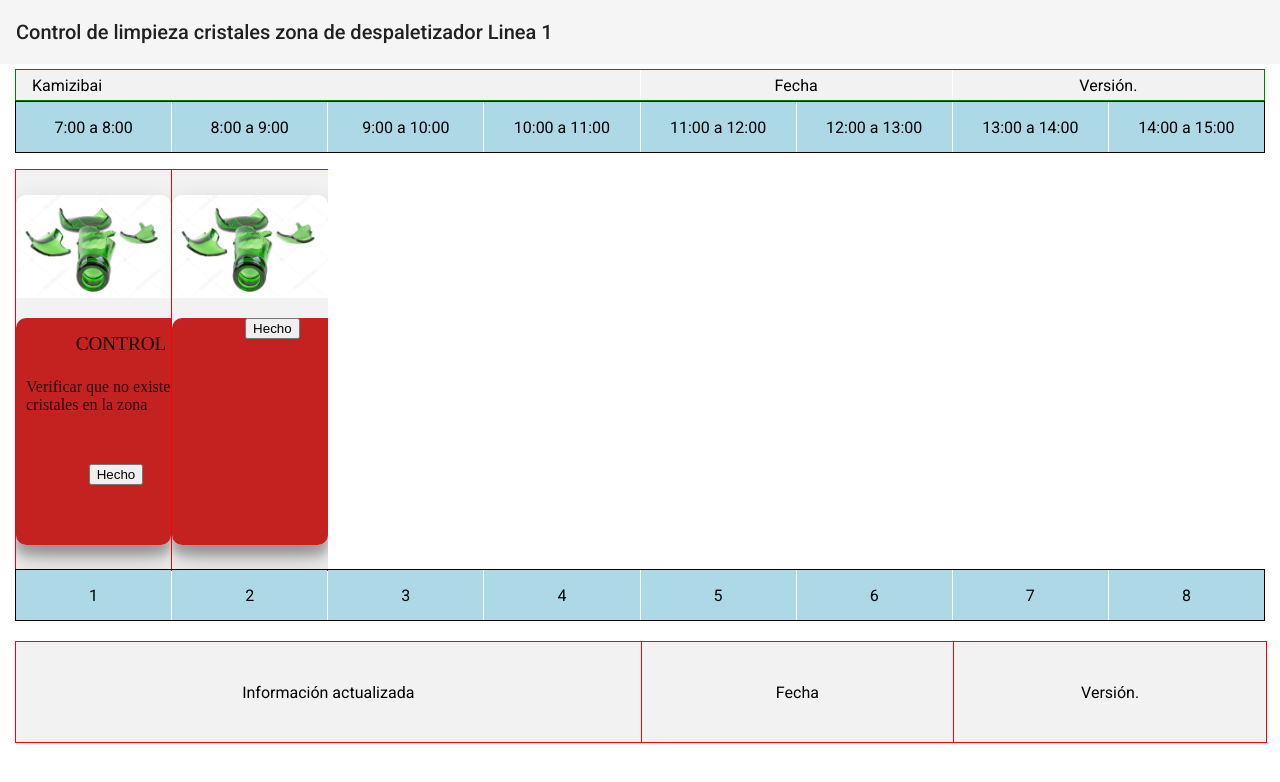
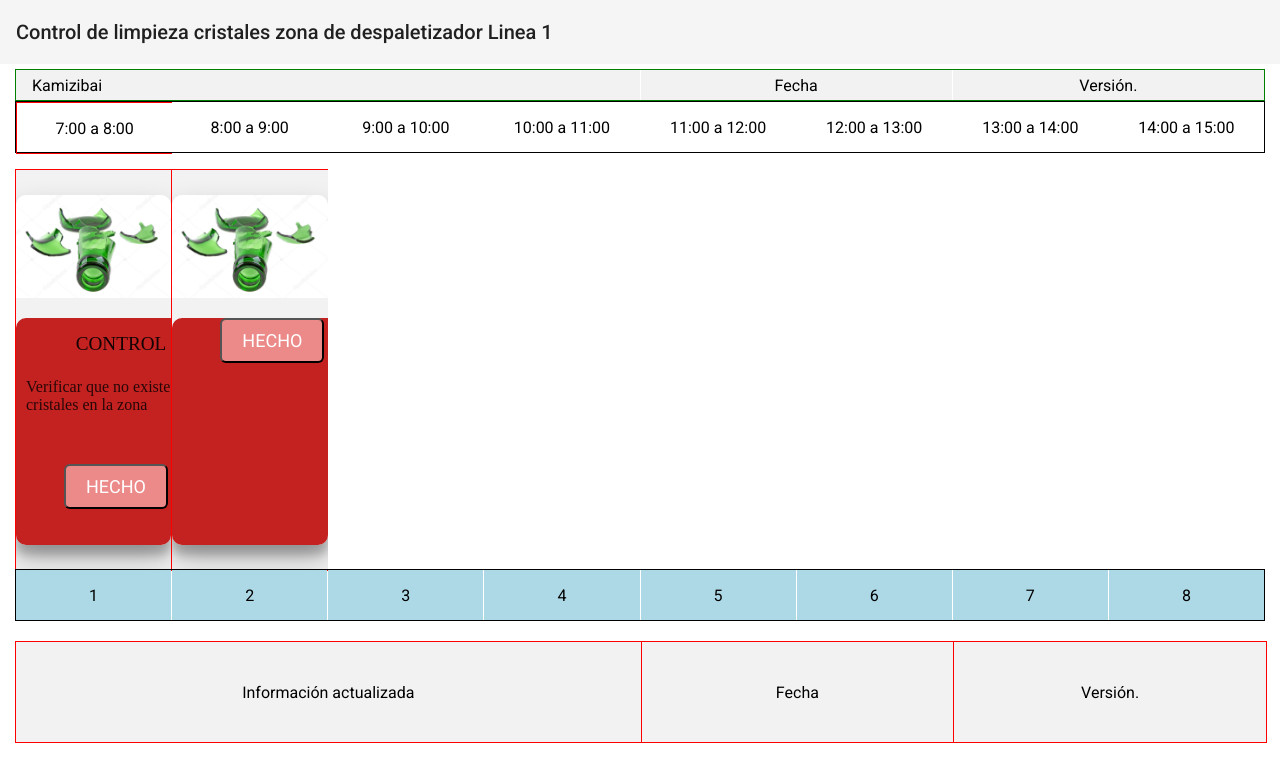
Before and after one commit to Landaluza/kamishibai, an Angular app: page / in a window 1280 px wide. Shown: the top 782 px of the page. Built offline with nearby package versions, Linux system fonts and the light colour scheme.

Commit message:
Funciona cambiar color horas

```diff
--- a/src/app/app.component.css
+++ b/src/app/app.component.css
@@ -10,6 +10,9 @@
   margin-top: 20px;
 }
 
+#hora7{
+  background:red;
+}
 
 /** Card *********************/
 
--- a/src/app/app.component.html
+++ b/src/app/app.component.html
@@ -3,6 +3,15 @@
 https://material.angular.io
 https://www.dotnettricks.com/learn/angularmaterial/gridlayout
 https://stackblitz.com/edit/angular-material2-grid-example?embed=1&file=app/app.component.html&hideNavigation=1
+-->
+
+
+<!-- https://www.diariodecadiz.es/noticias-provincia-cadiz/fondos-ITI-arrojan-inversiones-provincia_0_1359764340.html
+
+
+
+
+
 -->
 
 
@@ -29,16 +38,60 @@ https://stackblitz.com/edit/angular-material2-grid-example?embed=1&file=app/app.
 
       <!--** Grid de horas *******************************************/ -->
       <mat-grid-list cols="8" rowHeight="50px" gutterSize="1px" [style.border]="'1px solid black'">
-          <mat-grid-tile
-             *ngFor="let tile of tiles"
-             [colspan]="tile.cols"
-             [rowspan]="tile.rows"
-             [style.background]="tile.color">
-           {{tile.text}}
 
+        <mat-grid-tile
+        [style.border-left]="'1px solid red'"
+        [style.border-top]="'1px solid red'"
+        [style.border-bottom]="'1px solid red'"
+        >
+          <div #hora7>
+           7:00 a 8:00
+          </div>
           </mat-grid-tile>
-       </mat-grid-list>
 
+          <mat-grid-tile>
+          <div #hora8>
+           8:00 a 9:00
+          </div>
+          </mat-grid-tile>
+
+          <mat-grid-tile>
+            <div #hora9>
+             9:00 a 10:00
+            </div>
+            </mat-grid-tile>
+
+            <mat-grid-tile>
+              <div #hora10>
+               10:00 a 11:00
+              </div>
+              </mat-grid-tile>
+
+              <mat-grid-tile>
+                <div #hora11>
+                 11:00 a 12:00
+                </div>
+                </mat-grid-tile>
+
+    <mat-grid-tile>
+          <div #hora12>
+           12:00 a 13:00
+          </div>
+          </mat-grid-tile>
+
+          <mat-grid-tile>
+            <div #hora13>
+             13:00 a 14:00
+            </div>
+            </mat-grid-tile>
+
+            <mat-grid-tile>
+              <div #hora14>
+               14:00 a 15:00
+              </div>
+              </mat-grid-tile>
+
+         </mat-grid-list>
 
 <!--** Grid de tarjetas *******************************************/ -->
 <mat-grid-list cols="8" rowHeight="400px" gutterSize="1px"  >
@@ -59,7 +112,7 @@ https://stackblitz.com/edit/angular-material2-grid-example?embed=1&file=app/app.
         <!-- <a href="http://www.google.com/" target="_blank" class='button'>Hecho</a> -->
         <!-- <a href="http://www.google.com/" target="_blank" button class ="btn-material">Hecho</a> -->
 
-        <button (click)=onClickHecho(0)>Hecho</button>
+        <button class ="btn-material" (click)=onClickHecho(0)>Hecho</button>
 
       </div>
     </div>
@@ -73,7 +126,7 @@ https://stackblitz.com/edit/angular-material2-grid-example?embed=1&file=app/app.
     >
     <div  class="card">
       <div #overlay1 class="overlay">
-        <button (click)=onClickHecho(1)>Hecho</button>
+        <button class ="btn-material" (click)=onClickHecho(1)>Hecho</button>
       </div>
     </div>
     </mat-grid-tile>
@@ -83,6 +136,10 @@ https://stackblitz.com/edit/angular-material2-grid-example?embed=1&file=app/app.
       </mat-grid-tile-footer> -->
 
     </mat-grid-list>
+<!--******************************************************************************/ -->
+
+
+
 
 <mat-grid-list cols="8" rowHeight="50px" gutterSize="1px" [style.border]="'1px solid black'">
      <mat-grid-tile
--- a/src/app/app.component.ts
+++ b/src/app/app.component.ts
@@ -4,7 +4,7 @@ import {
   AfterViewInit,
   ViewChild,
   ElementRef
-} from "@angular/core";
+} from '@angular/core';
 
 export interface Tile {
   cols: number;
@@ -13,19 +13,22 @@ export interface Tile {
   border: string;
 }
 @Component({
-  selector: "app-root",
-  templateUrl: "./app.component.html",
-  styleUrls: ["./app.component.css"]
+  selector: 'app-root',
+  templateUrl: './app.component.html',
+  styleUrls: ['./app.component.css']
 })
 export class AppComponent {
-  @ViewChild("overlay0", { static: false }) card0: ElementRef;
-  @ViewChild("overlay1", { static: false }) card1: ElementRef;
+  @ViewChild('overlay0', { static: false }) card0: ElementRef;
+  @ViewChild('overlay1', { static: false }) card1: ElementRef;
+  @ViewChild('hora7', { static: false }) hora7: ElementRef;
+  @ViewChild('hora8', { static: false }) hora8: ElementRef;
+
 
   constructor(private renderer: Renderer2) {}
 
   tiles = [
-    { text: "7:00 a 8:00", cols: 1, rows: 1, color: "#ADD8E6" },
-    { text: "8:00 a 9:00", cols: 1, rows: 1, color: "#ADD8E6" },
+    { text: '7:00 a 8:00', cols: 1, rows: 1, color: '#ADD8E6' },
+    { text: '8:00 a 9:00', cols: 1, rows: 1, color: '#ADD8E6' },
     { text: '9:00 a 10:00', cols: 1, rows: 1, color: '#ADD8E6' },
     { text: '10:00 a 11:00', cols: 1, rows: 1, color: '#ADD8E6' },
     { text: '11:00 a 12:00', cols: 1, rows: 1, color: '#ADD8E6' },
@@ -46,19 +49,16 @@ export class AppComponent {
   ];
   title = 'kamizibai';
 
-  onClickHecho(numCard) {
+  onClickHecho(numCard: number) {
     switch (numCard) {
       case 0:
-        this.renderer.setStyle(
-          this.card0.nativeElement, 'backgroundColor', 'green'
-        );
+        this.renderer.setStyle(this.card0.nativeElement, 'backgroundColor', 'green');
+        console.log(this.hora7);
+        this.renderer.setStyle(this.hora7.nativeElement, 'backgroundColor', 'green');
         break;
       case 1:
-        this.renderer.setStyle(
-          this.card1.nativeElement,
-          'backgroundColor',
-          'green'
-        );
+        this.renderer.setStyle(this.card1.nativeElement,'backgroundColor', 'green');
+        this.renderer.setStyle(this.hora8.nativeElement, 'backgroundColor', 'green');
         break;
     }
   }
```
